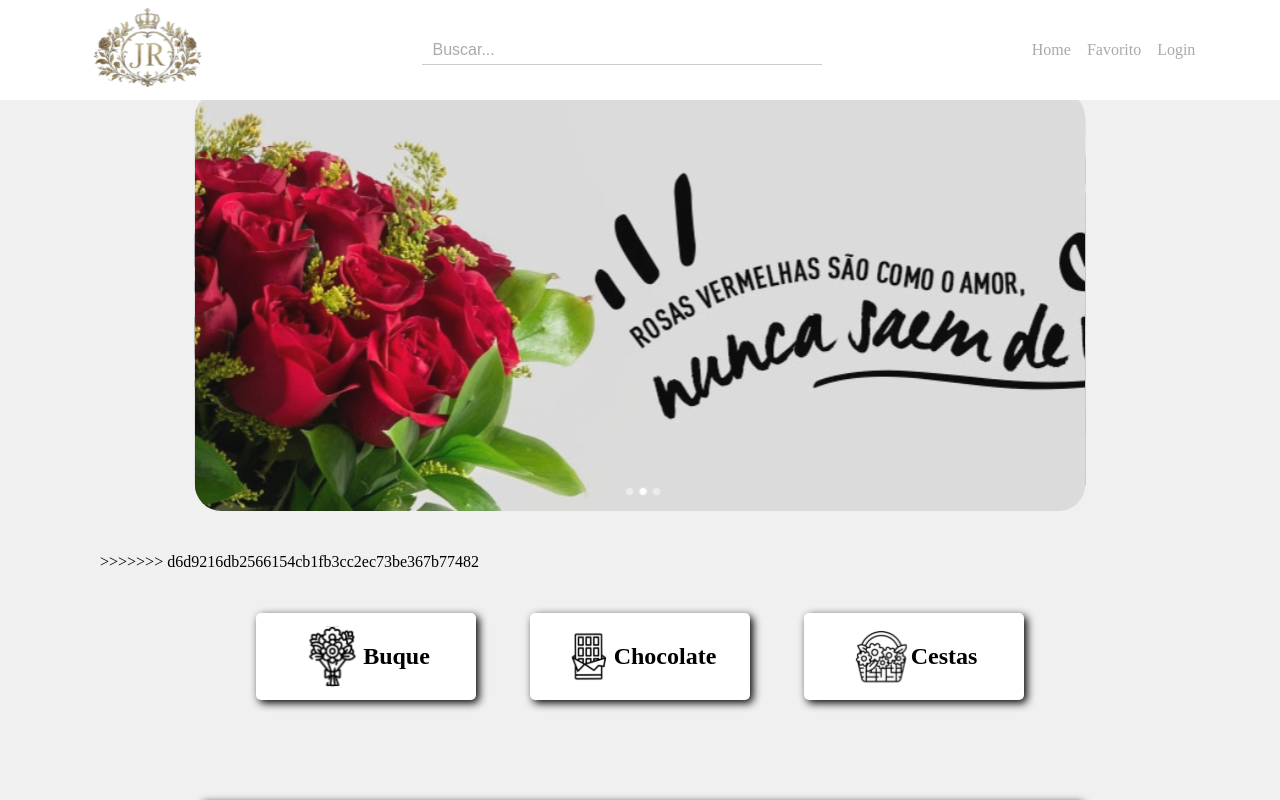
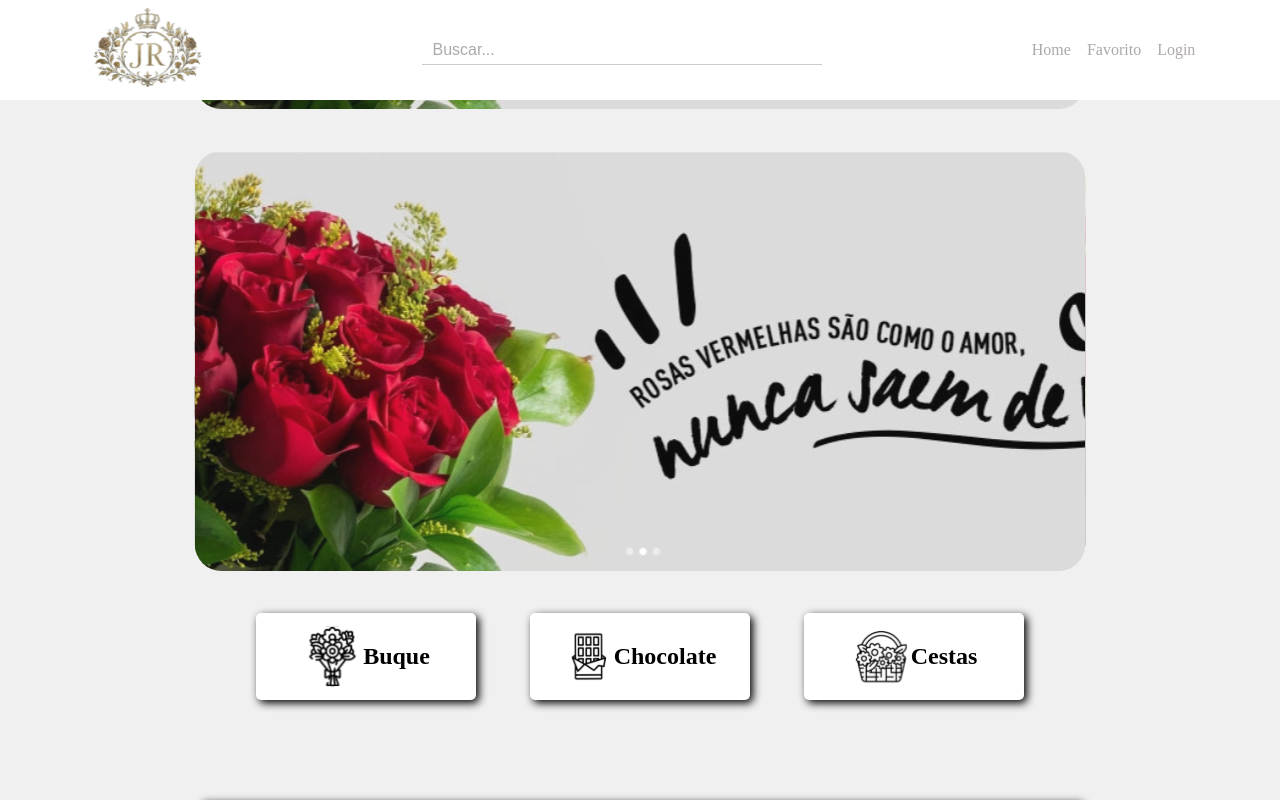
Before and after one commit to renato-dsantos/ProjetoFloriculturaAngular, an Angular app: page / in a window 1280 px wide. Shown: the top 800 px of the page. Built offline with nearby package versions, Linux system fonts and the light colour scheme.

Commit message:
Fix banner image source path in home.component.html
Updated image source path for the banner.

```diff
--- a/src/app/pages/home/home.component.html
+++ b/src/app/pages/home/home.component.html
@@ -1,11 +1,11 @@
 <app-header></app-header>
 <main>
     <div class="container">
-<<<<<<< HEAD
+
         <img class="banner" src="assets/img/banner1.svg" alt="">
-=======
+
         <img class="banner" src="images/banner1.svg"  alt="">
->>>>>>> d6d9216db2566154cb1fb3cc2ec73be367b77482
+
         <nav>
             <div>
                 <a href="#flores">
```
